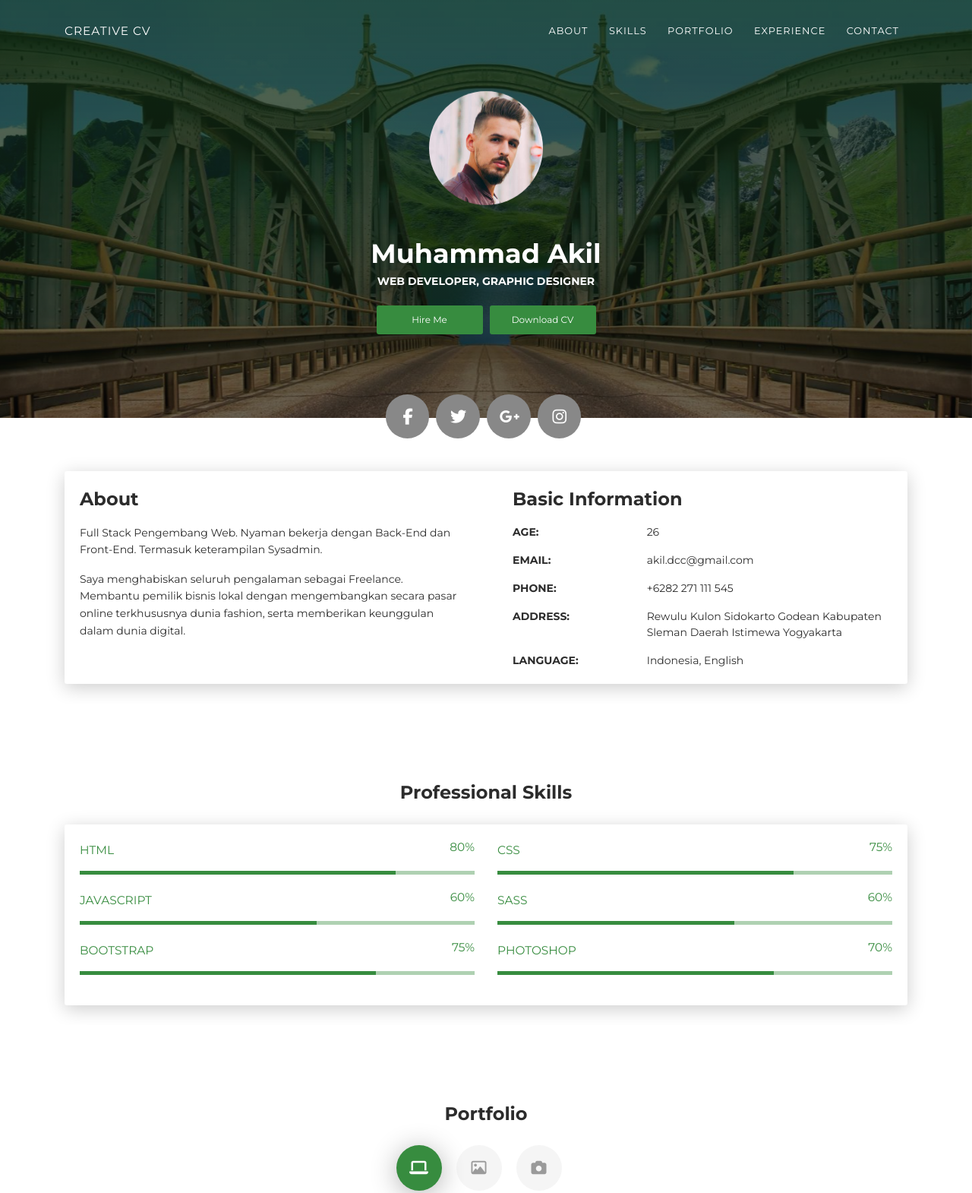
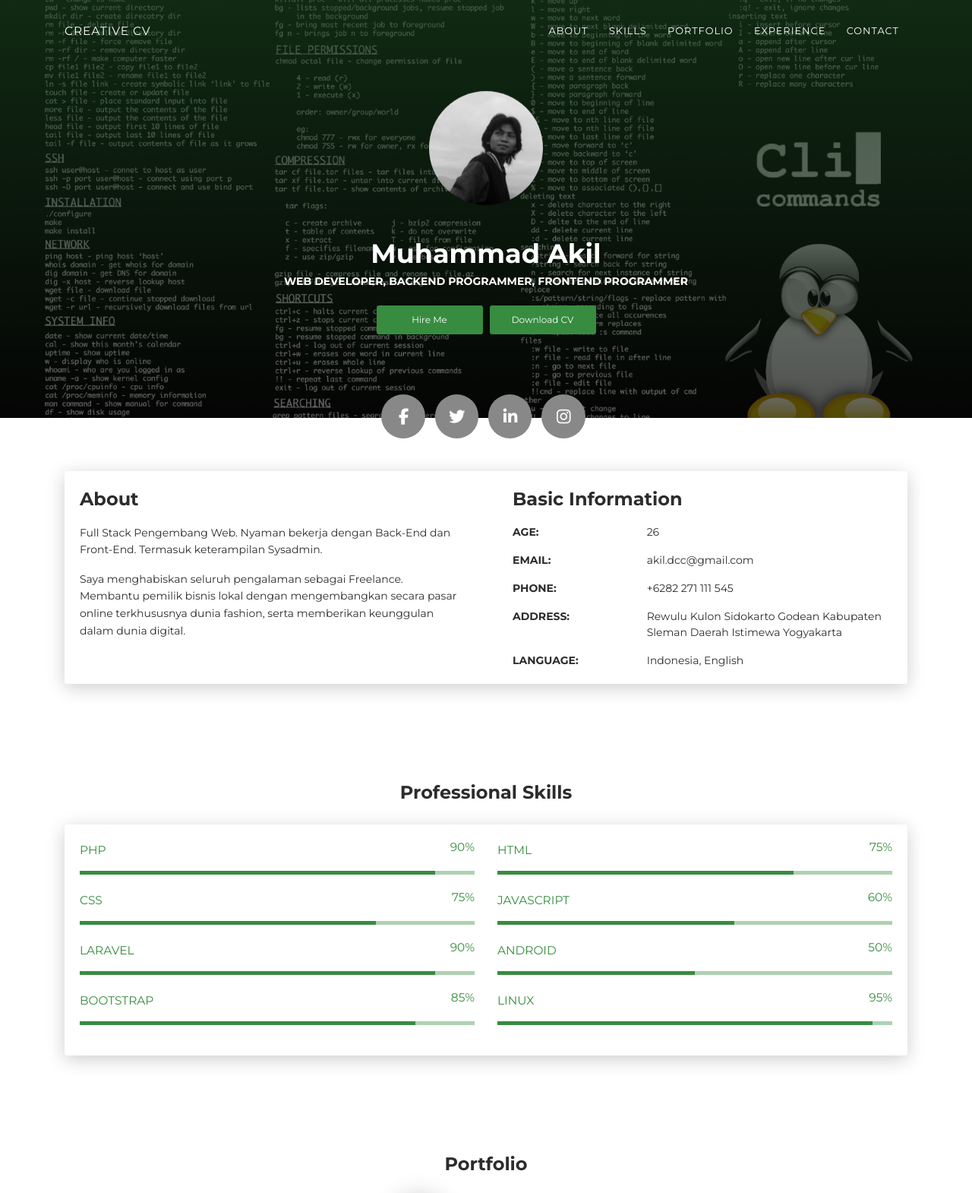
Before and after one commit to ak4bento/ak4bento.github.io, a plain HTML site: page index.html in a window 1280 px wide. Shown: the top 1570 px of the page at 76% size. Drawn offline with Linux system fonts and the light colour scheme.

Commit message:
update Work Experience

```diff
--- a/index.html
+++ b/index.html
@@ -38,17 +38,30 @@
         <div class="profile-page">
           <div class="wrapper">
             <div class="page-header page-header-small" filter-color="green">
-      <div class="page-header-image" data-parallax="true" style="background-image: url('images/cc-bg-1.jpg');"></div>
+              <div class="page-header-image" data-parallax="true" style="background-image: url('images/oke.png');"></div>
               <div class="container">
                 <div class="content-center">
-          <div class="cc-profile-image"><a href="#"><img src="images/anthony.jpg" alt="Image"/></a></div>
+                  <div class="cc-profile-image"><a href="#"><img src="images/akill.jpeg" alt="Image"/></a></div>
                   <div class="h2 title">Muhammad Akil</div>
-          <p class="category text-white">Web Developer, Graphic Designer</p><a class="btn btn-primary smooth-scroll mr-2" href="#contact" data-aos="zoom-in" data-aos-anchor="data-aos-anchor">Hire Me</a><a class="btn btn-primary" href="#" data-aos="zoom-in" data-aos-anchor="data-aos-anchor">Download CV</a>
+                  <p class="category text-white">Web Developer, Backend Programmer, Frontend Programmer</p><a class="btn btn-primary smooth-scroll mr-2" href="#contact" data-aos="zoom-in" data-aos-anchor="data-aos-anchor">Hire Me</a><a class="btn btn-primary" href="#" data-aos="zoom-in" data-aos-anchor="data-aos-anchor">Download CV</a>
                 </div>
               </div>
               <div class="section">
                 <div class="container">
-          <div class="button-container"><a class="btn btn-default btn-round btn-lg btn-icon" href="#" rel="tooltip" title="Follow me on Facebook"><i class="fa fa-facebook"></i></a><a class="btn btn-default btn-round btn-lg btn-icon" href="#" rel="tooltip" title="Follow me on Twitter"><i class="fa fa-twitter"></i></a><a class="btn btn-default btn-round btn-lg btn-icon" href="#" rel="tooltip" title="Follow me on Google+"><i class="fa fa-google-plus"></i></a><a class="btn btn-default btn-round btn-lg btn-icon" href="#" rel="tooltip" title="Follow me on Instagram"><i class="fa fa-instagram"></i></a></div>
+                  <div class="button-container">
+                    <a class="btn btn-default btn-round btn-lg btn-icon" href="https://web.facebook.com/akillsagitarius" rel="tooltip" title="Follow me on Facebook">
+                      <i class="fa fa-facebook"></i>
+                    </a>
+                    <a class="btn btn-default btn-round btn-lg btn-icon" href="https://twitter.com/akilsagitarius" rel="tooltip" title="Follow me on Twitter">
+                      <i class="fa fa-twitter"></i>
+                    </a>
+                    <a class="btn btn-default btn-round btn-lg btn-icon" href="https://www.linkedin.com/in/muhammad-akil/" rel="tooltip" title="Follow me on Linkedin">
+                      <i class="fa fa-linkedin"></i>
+                    </a>
+                    <a class="btn btn-default btn-round btn-lg btn-icon" href="https://www.instagram.com/akilsagitarius/" rel="tooltip" title="Follow me on Instagram">
+                      <i class="fa fa-instagram"></i>
+                    </a>
+                  </div>
                 </div>
               </div>
             </div>
@@ -110,14 +123,14 @@
               <div class="card-body">
                 <div class="row">
                   <div class="col-md-6">
-            <div class="progress-container progress-primary"><span class="progress-badge">HTML</span>
+                    <div class="progress-container progress-primary"><span class="progress-badge">PHP</span>
                       <div class="progress">
-                <div class="progress-bar progress-bar-primary" data-aos="progress-full" data-aos-offset="10" data-aos-duration="2000" role="progressbar" aria-valuenow="60" aria-valuemin="0" aria-valuemax="100" style="width: 80%;"></div><span class="progress-value">80%</span>
+                        <div class="progress-bar progress-bar-primary" data-aos="progress-full" data-aos-offset="10" data-aos-duration="2000" role="progressbar" aria-valuenow="60" aria-valuemin="0" aria-valuemax="100" style="width: 90%;"></div><span class="progress-value">90%</span>
                       </div>
                     </div>
                   </div>
                   <div class="col-md-6">
-            <div class="progress-container progress-primary"><span class="progress-badge">CSS</span>
+                    <div class="progress-container progress-primary"><span class="progress-badge">HTML</span>
                       <div class="progress">
                         <div class="progress-bar progress-bar-primary" data-aos="progress-full" data-aos-offset="10" data-aos-duration="2000" role="progressbar" aria-valuenow="60" aria-valuemin="0" aria-valuemax="100" style="width: 75%;"></div><span class="progress-value">75%</span>
                       </div>
@@ -126,14 +139,14 @@
                 </div>
                 <div class="row">
                   <div class="col-md-6">
-            <div class="progress-container progress-primary"><span class="progress-badge">JavaScript</span>
+                    <div class="progress-container progress-primary"><span class="progress-badge">CSS</span>
                       <div class="progress">
-                <div class="progress-bar progress-bar-primary" data-aos="progress-full" data-aos-offset="10" data-aos-duration="2000" role="progressbar" aria-valuenow="60" aria-valuemin="0" aria-valuemax="100" style="width: 60%;"></div><span class="progress-value">60%</span>
+                        <div class="progress-bar progress-bar-primary" data-aos="progress-full" data-aos-offset="10" data-aos-duration="2000" role="progressbar" aria-valuenow="60" aria-valuemin="0" aria-valuemax="100" style="width: 75%;"></div><span class="progress-value">75%</span>
                       </div>
                     </div>
                   </div>
                   <div class="col-md-6">
-            <div class="progress-container progress-primary"><span class="progress-badge">SASS</span>
+                    <div class="progress-container progress-primary"><span class="progress-badge">JavaScript</span>
                       <div class="progress">
                         <div class="progress-bar progress-bar-primary" data-aos="progress-full" data-aos-offset="10" data-aos-duration="2000" role="progressbar" aria-valuenow="60" aria-valuemin="0" aria-valuemax="100" style="width: 60%;"></div><span class="progress-value">60%</span>
                       </div>
@@ -142,16 +155,32 @@
                 </div>
                 <div class="row">
                   <div class="col-md-6">
-            <div class="progress-container progress-primary"><span class="progress-badge">Bootstrap</span>
+                    <div class="progress-container progress-primary"><span class="progress-badge">Laravel</span>
                       <div class="progress">
-                <div class="progress-bar progress-bar-primary" data-aos="progress-full" data-aos-offset="10" data-aos-duration="2000" role="progressbar" aria-valuenow="60" aria-valuemin="0" aria-valuemax="100" style="width: 75%;"></div><span class="progress-value">75%</span>
+                        <div class="progress-bar progress-bar-primary" data-aos="progress-full" data-aos-offset="10" data-aos-duration="2000" role="progressbar" aria-valuenow="60" aria-valuemin="0" aria-valuemax="100" style="width: 90%;"></div><span class="progress-value">90%</span>
                       </div>
                     </div>
                   </div>
                   <div class="col-md-6">
-            <div class="progress-container progress-primary"><span class="progress-badge">Photoshop</span>
+                    <div class="progress-container progress-primary"><span class="progress-badge">Android</span>
                       <div class="progress">
-                <div class="progress-bar progress-bar-primary" data-aos="progress-full" data-aos-offset="10" data-aos-duration="2000" role="progressbar" aria-valuenow="60" aria-valuemin="0" aria-valuemax="100" style="width: 70%;"></div><span class="progress-value">70%</span>
+                        <div class="progress-bar progress-bar-primary" data-aos="progress-full" data-aos-offset="10" data-aos-duration="2000" role="progressbar" aria-valuenow="60" aria-valuemin="0" aria-valuemax="100" style="width: 50%;"></div><span class="progress-value">50%</span>
+                      </div>
+                    </div>
+                  </div>
+                </div>
+                <div class="row">
+                  <div class="col-md-6">
+                    <div class="progress-container progress-primary"><span class="progress-badge">Bootstrap</span>
+                      <div class="progress">
+                        <div class="progress-bar progress-bar-primary" data-aos="progress-full" data-aos-offset="10" data-aos-duration="2000" role="progressbar" aria-valuenow="60" aria-valuemin="0" aria-valuemax="100" style="width: 85%;"></div><span class="progress-value">85%</span>
+                      </div>
+                    </div>
+                  </div>
+                  <div class="col-md-6">
+                    <div class="progress-container progress-primary"><span class="progress-badge">Linux</span>
+                      <div class="progress">
+                        <div class="progress-bar progress-bar-primary" data-aos="progress-full" data-aos-offset="10" data-aos-duration="2000" role="progressbar" aria-valuenow="60" aria-valuemin="0" aria-valuemax="100" style="width: 95%;"></div><span class="progress-value">95%</span>
                       </div>
                     </div>
                   </div>
@@ -299,14 +328,28 @@
               <div class="row">
                 <div class="col-md-3 bg-primary" data-aos="fade-right" data-aos-offset="50" data-aos-duration="500">
                   <div class="card-body cc-experience-header">
-            <p>March 2016 - Present</p>
-            <div class="h5">CreativeM</div>
+                    <p>August 2018 - Present</p>
+                    <div class="h5">PT Marlin Wisata Putranusa</div>
                   </div>
                 </div>
                 <div class="col-md-9" data-aos="fade-left" data-aos-offset="50" data-aos-duration="500">
                   <div class="card-body">
-            <div class="h5">Front End Developer</div>
-            <p>Euismod massa scelerisque suspendisse fermentum habitant vitae ullamcorper magna quam iaculis, tristique sapien taciti mollis interdum sagittis libero nunc inceptos tellus, hendrerit vel eleifend primis lectus quisque cubilia sed mauris. Lacinia porta vestibulum diam integer quisque eros pulvinar curae, curabitur feugiat arcu vivamus parturient aliquet laoreet at, eu etiam pretium molestie ultricies sollicitudin dui.</p>
+                    <div class="h5">Back-End Developer</div>
+                    <p>
+                      Membangun sistem digitalisasi pelabuhan menggunakan framework laravel dan lumen sebagai REST API.
+                      <br>Aplikasi yang pernah dikerjakan antara lain :
+                      <ul>
+                        <li>
+                          Project Smailing (Admin Panel(Laravel) dan REST API(Lumen))
+                        </li>
+                        <li>
+                          Project Sindo (Admin Panel(Laravel), REST API(Lumen), Ekiosk(Java))
+                        </li>
+                        <li>
+                          Blog Marlinbooking(Laravel)
+                        </li>
+                      </ul>
+                    </p>
                   </div>
                 </div>
               </div>
@@ -516,7 +559,8 @@
               </div>
             </div>
           </div>
-</div></div>
+        </div>
+      </div>
     </div>
     <footer class="footer">
       <div class="container text-center"><a class="cc-facebook btn btn-link" href="#"><i class="fa fa-facebook fa-2x " aria-hidden="true"></i></a><a class="cc-twitter btn btn-link " href="#"><i class="fa fa-twitter fa-2x " aria-hidden="true"></i></a><a class="cc-google-plus btn btn-link" href="#"><i class="fa fa-google-plus fa-2x" aria-hidden="true"></i></a><a class="cc-instagram btn btn-link" href="#"><i class="fa fa-instagram fa-2x " aria-hidden="true"></i></a></div>
```
Also changed, not shown: images/oke.png (added). Lines whose indentation alone changed are shown as unchanged.
